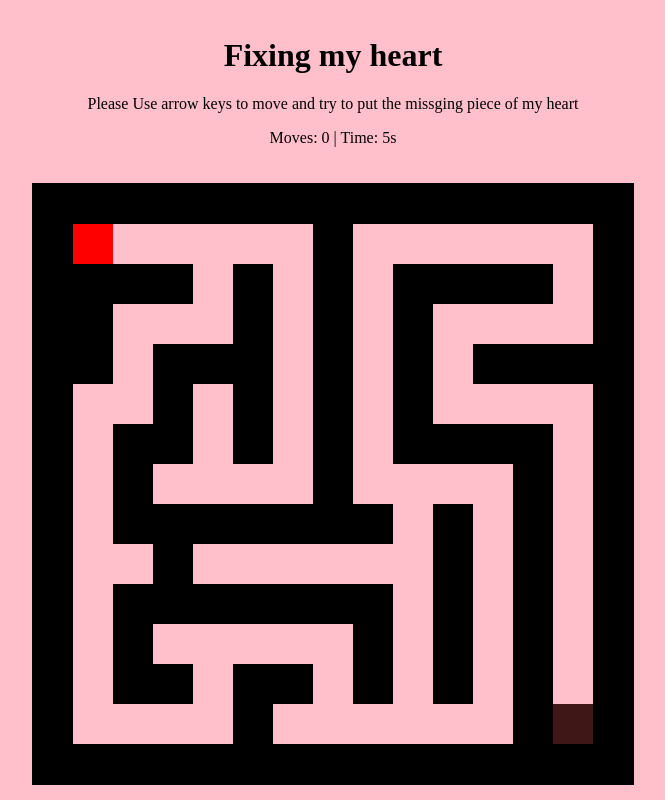
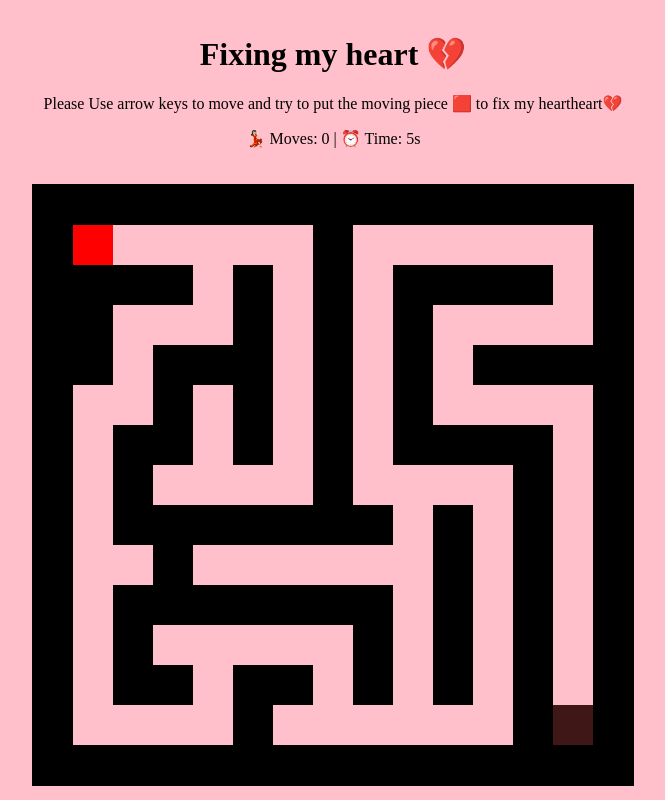
Before and after one commit to agilanks09/kadhal, a plain HTML site: page index.html in a window 1280 px wide. Shown: the whole page, without its empty margins (307-972 px from the left). Drawn offline with nearby package versions, Linux system fonts and the light colour scheme.

```diff
--- a/index.html
+++ b/index.html
@@ -27,9 +27,9 @@
 </head>
 <body>
     <div class="top-container">
-        <h1>Fixing my heart</h1>
-        <p>Please Use arrow keys to move and try to put the missging piece of my heart</p>
-        <p>Moves: <span id="movesCounter">0</span> | Time: <span id="timer">0</span>s</p>
+        <h1>Fixing my heart 💔</h1>
+        <p>Please Use arrow keys to move and try to put the moving piece 🟥 to fix my heartheart💔 </p>
+        <p>💃🏻 Moves: <span id="movesCounter">0</span> | ⏰ Time: <span id="timer">0</span>s</p>
     </div>
     <canvas id="mazeCanvas" width="600" height="600"></canvas>
     <script>
```
Also changed, not shown: congratulations.html (+1 -1 lines).
